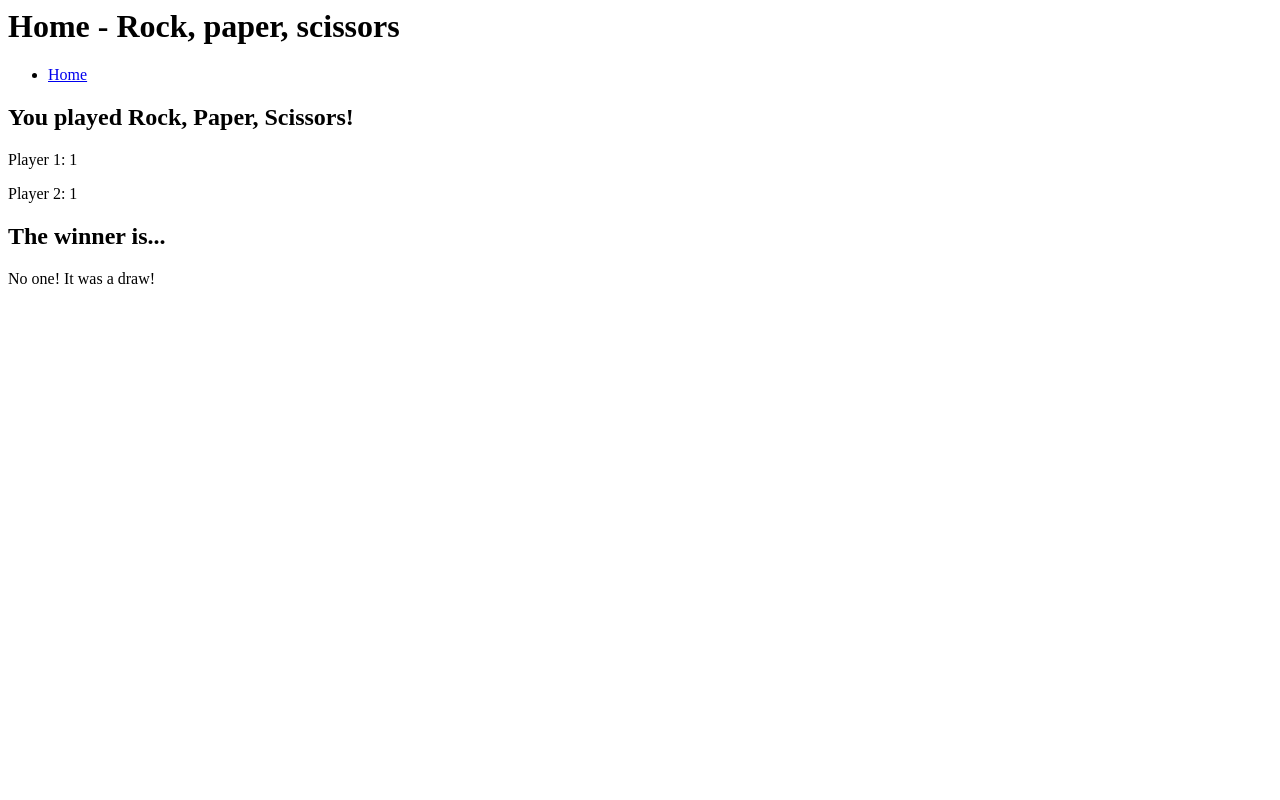
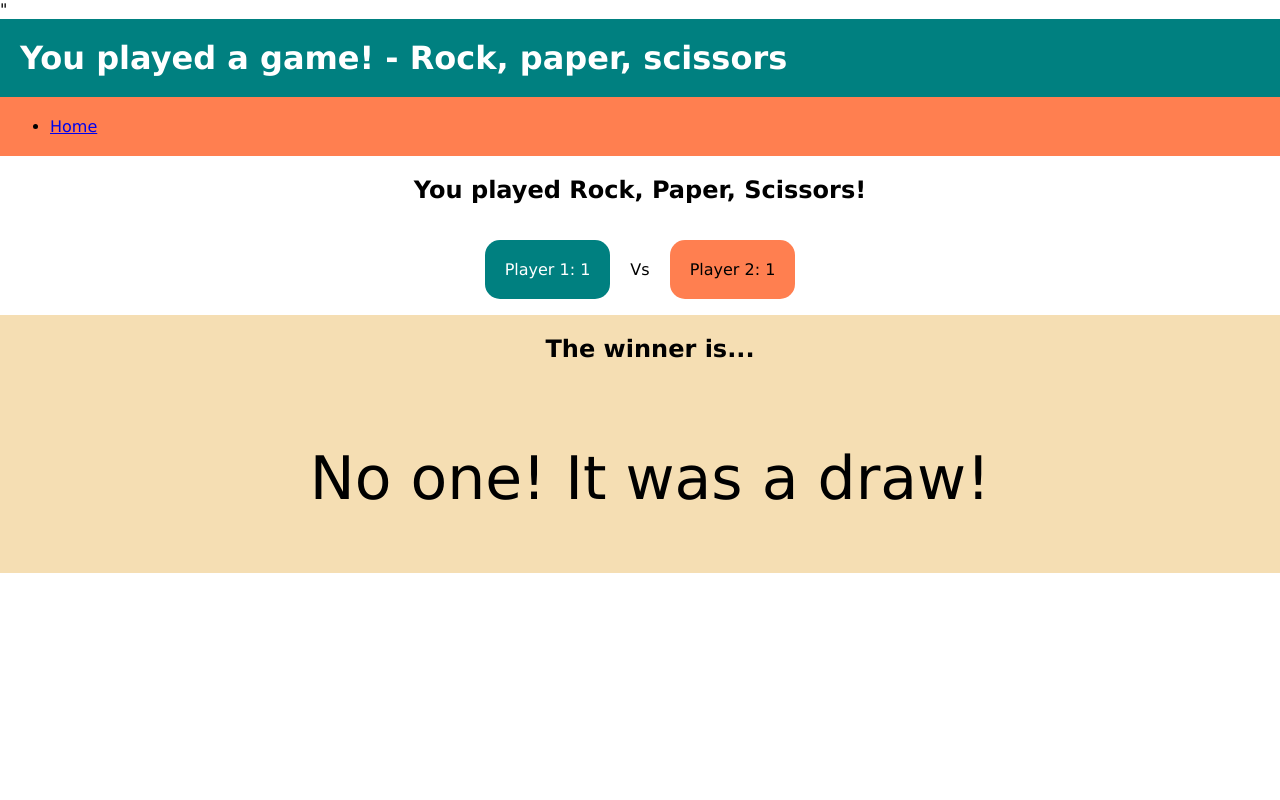
Before and after one commit to StrtMilne/e53-rock-paper-scissors-webapp, a Flask app: page /1/1 in a window 1280 px wide. Run offline with Flask 2, Linux system fonts and the light colour scheme.

Commit message:
added style to basic MVP set-up

```diff
--- a/controllers/controller.py
+++ b/controllers/controller.py
@@ -3,9 +3,13 @@ from app import app
 from models.player import Player
 from models.game import Game
 
+@app.route("/")
+def index():
+    return render_template("index.html", title="Home")
+
 @app.route("/<one_choice>/<two_choice>")
-def index(one_choice, two_choice):
+def played(one_choice, two_choice):
     player_1 = Player("Player 1", one_choice)
     player_2 = Player("Player 2", two_choice)
     winner_object = Game.winner_is(player_1, player_2)
-    return render_template("played.html", title="Home", one_choice=one_choice, two_choice=two_choice, winner=winner_object)
+    return render_template("played.html", title="You played a game!", one_choice=one_choice, two_choice=two_choice, winner=winner_object)
--- /dev/null
+++ b/static/home_style.css
@@ -0,0 +1,22 @@
+body {
+    font-family: Verdana, Geneva, Tahoma, sans-serif;
+    margin: 0;
+}
+
+.Heading{
+    margin: 0;
+    padding: 20px;
+    background-color: teal;
+    color: white;
+}
+
+.nav-bar {
+    margin: 0;
+    padding: 20px 20px 20px 50px;
+    background-color: coral;
+    color: black;
+}
+
+.explainer {
+    padding: 0 0 0 20px;
+}
--- /dev/null
+++ b/static/played_style.css
@@ -0,0 +1,45 @@
+.played-header {
+    background-color: blanchedalmond;
+    margin: 0;
+    padding: 0 0 0 20px;
+}
+
+.player-1 {
+    background-color: teal;
+    color: white;
+    padding: 20px;
+    border-radius: 15px;
+}
+
+.player-2 {
+    background-color: coral;
+    padding: 20px;
+    border-radius: 15px;
+}
+
+.vs {
+    padding: 20px;
+}
+
+.winner {
+    background-color: wheat;
+    margin: 0;
+    padding: 0 0 0 20px;
+    display: flex;
+    flex-flow: column;
+    align-items: center ;
+}
+
+.versus {
+    display: flex;
+    flex-flow: row nowrap;
+    justify-content: center;
+}
+
+.center {
+    text-align: center;
+}
+
+.win-player {
+    font-size: 60px;
+}
--- a/templates/base.html
+++ b/templates/base.html
@@ -1,10 +1,12 @@
-<htm>
+<html>
     <head>
         <title>{{ title }} - Rock, paper, scissors</title>
+        <link rel="stylesheet" href="{{ url_for('static', filename='home_style.css') }}">
+        <link rel="stylesheet" href="{{ url_for('static', filename='played_style.css') }}">"
     </head>
     <body>
-        <h1>{{ title }} - Rock, paper, scissors</h1>
-        <ul>
+        <h1 class="heading">{{ title }} - Rock, paper, scissors</h1>
+        <ul class="nav-bar">
             <li><a href="/">Home</a></li>
         </ul>
 
@@ -12,4 +14,4 @@
 
         {% endblock %}
     </body>
-</htm>
+</html>
--- a/templates/played.html
+++ b/templates/played.html
@@ -1,18 +1,23 @@
 {% extends "base.html" %}
 
 {% block content %}
-    <h2>You played Rock, Paper, Scissors!</h2>
-
-    <p>Player 1: {{ one_choice }}</p>
-    <p>Player 2: {{ two_choice }}</p>
-
+    <h2 class="center">You played Rock, Paper, Scissors!</h2>
+    <div class="versus">
+        <p class="player-1">Player 1: {{ one_choice }}</p>
+        <p class="vs">Vs</p>
+        <p class="player-2">Player 2: {{ two_choice }}</p>
+    </div>
     {% if winner == "None" %}
+    <div class="winner">
         <h2>The winner is...</h2>
-        <p>No one! It was a draw!</p>
+        <p class="win-player">No one! It was a draw!</p>
+    </div>
     {% endif %}
 
     {% if winner != "None" %}
+    <div class="winner">
         <h2>The winner is...</h2>
-        <p>{{ winner.name }}!</p>
+        <p class="win-player">{{ winner.name }}!</p>
+    </div>
     {% endif %}
 {% endblock %}
```
Also changed, not shown: templates/index.html (added, +11 -0 lines).
